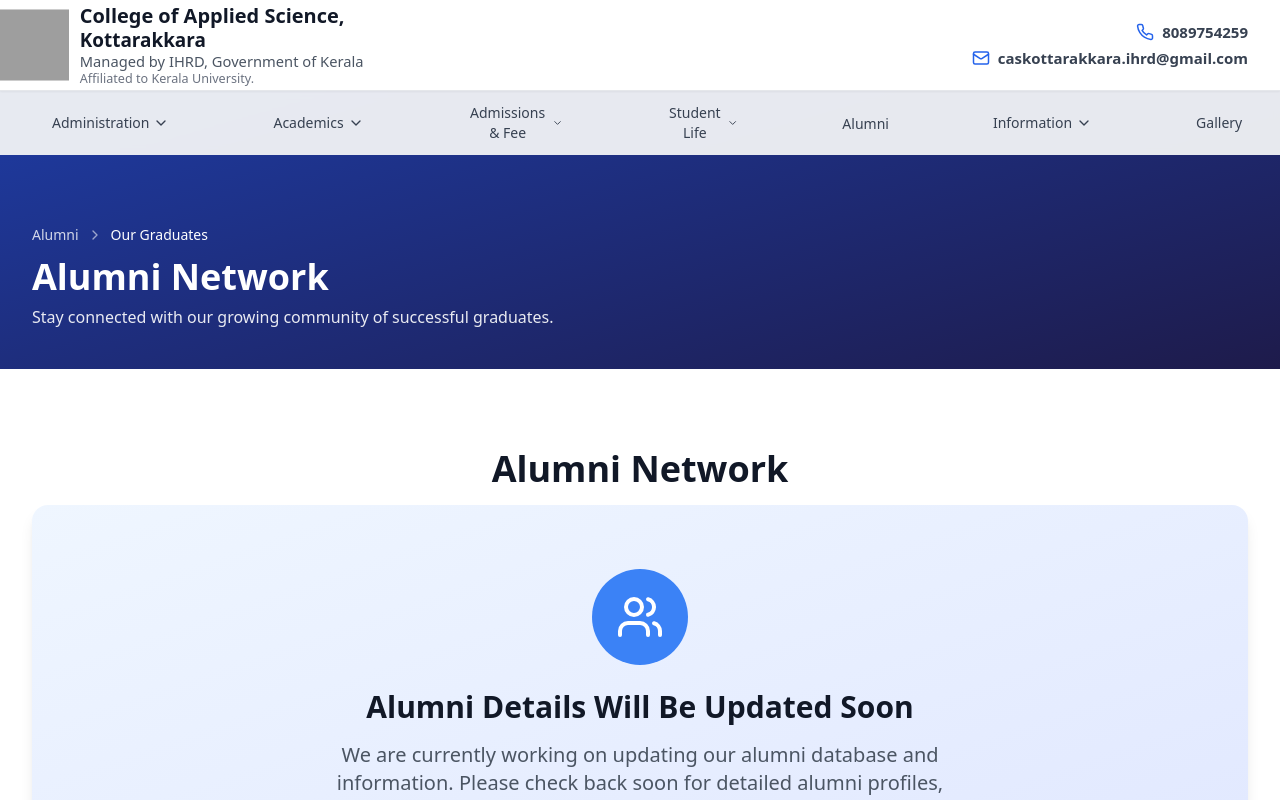
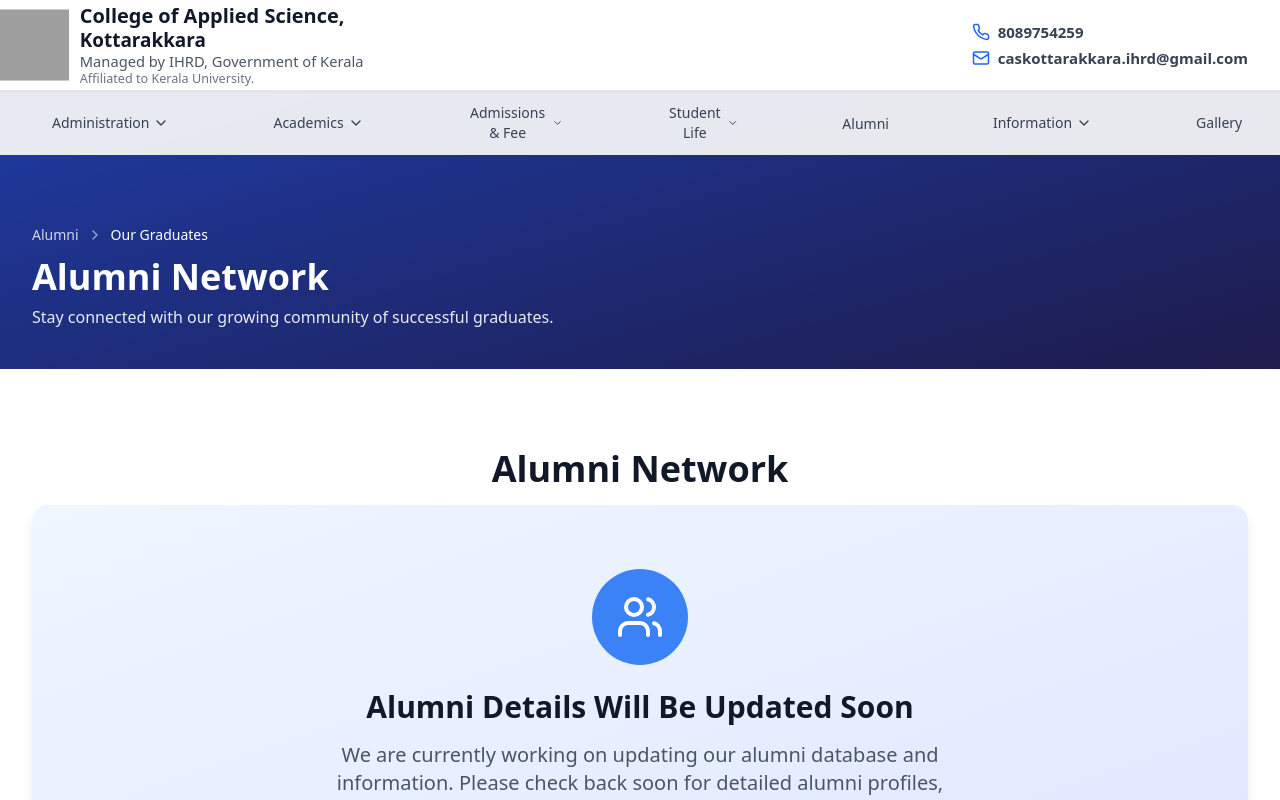
Before and after one commit to CASKTR/caskottarakkara-website, a React (Vite) app: page /alumni in a window 1280 px wide. Shown: the top 800 px of the page. Built offline with nearby package versions, Linux system fonts and the light colour scheme; grey boxes are pictures that could not be loaded; a web font is replaced by a local one.

Commit message:
Contact info in topbar left aligned

```diff
--- a/src/components/Header.tsx
+++ b/src/components/Header.tsx
@@ -58,14 +58,14 @@ const TopBar: React.FC<{ onNavigate: (section: string) => void }> = ({
             </div>
           </Link>
           {/* Contact Info on the right side */}
-          <div className="flex flex-col items-end ml-auto text-right font-sans">
-            <span className="flex items-center gap-2 text-gray-700 text-[13px] md:text-[15px] font-semibold">
+          <div className="flex flex-col items-start justify-start ml-0 text-left font-sans">
+            <span className="flex items-center gap-2 justify-start text-gray-700 text-[13px] md:text-[15px] font-semibold">
               <Phone size={18} className="text-blue-600" />
               <a href="tel:8089754259" className="hover:underline">
                 8089754259
               </a>
             </span>
-            <span className="flex items-center gap-2 text-gray-700 text-[13px] md:text-[15px] font-semibold mt-1">
+            <span className="flex items-center gap-2 justify-start text-gray-700 text-[13px] md:text-[15px] font-semibold mt-1">
               <Mail size={18} className="text-blue-600" />
               <a
                 href="mailto:caskottarakkara.ihrd@gmail.com"
```
